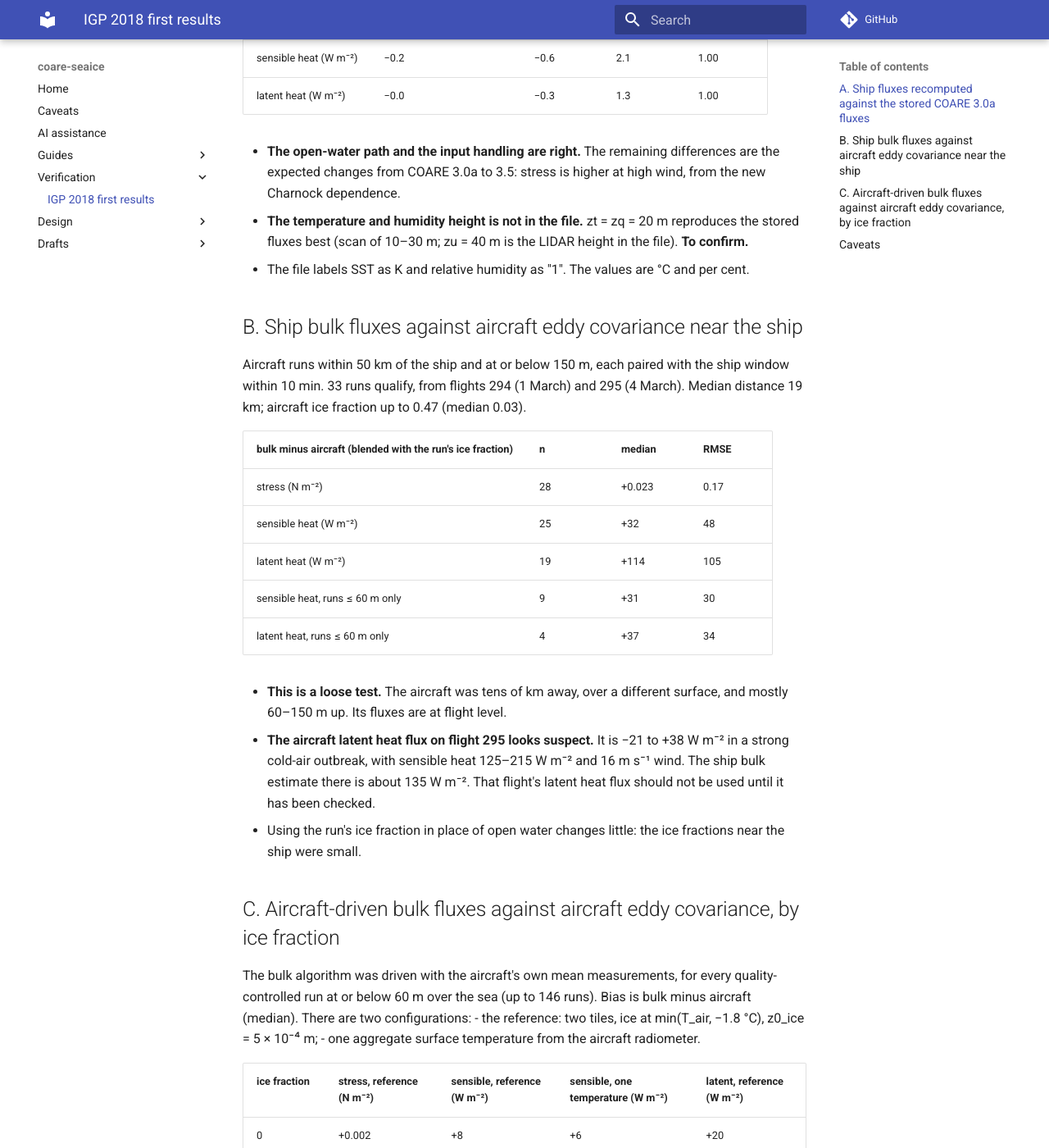
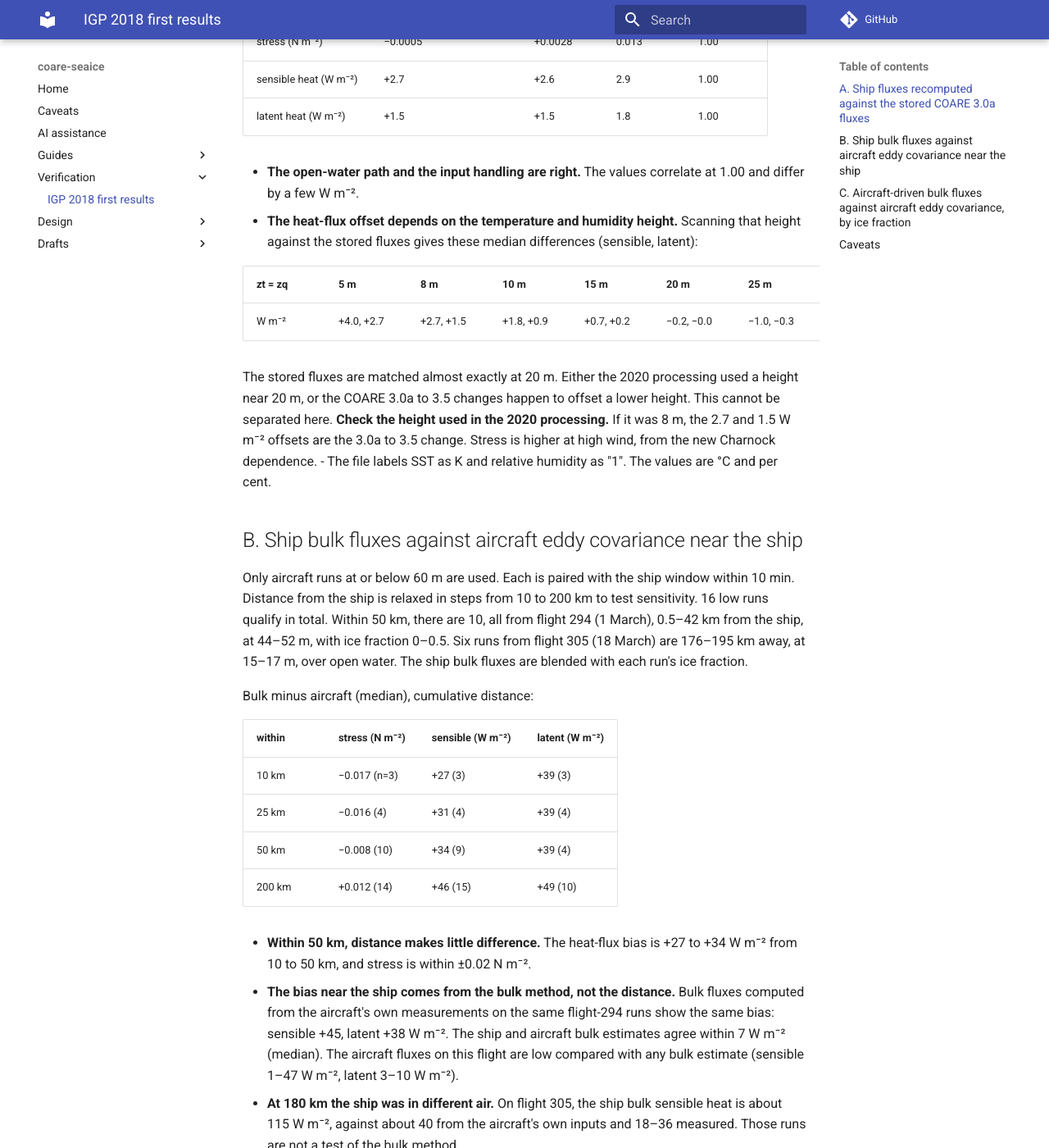
Before and after one commit to cbarrell16/coare-seaice, an MkDocs documentation site: the page built from docs/verification/igp_2018.md, in a window 1280 px wide and 1400 px high, scrolled down 534 px. Shown: the whole window at 82% size. Built offline with MkDocs 1.6.1 and Material for MkDocs 9.7.7, drawn with Linux system fonts in a browser that asks for light colours; comment, search, counter and statistics services are not loaded; some of the changed text lies outside the part shown.

Commit message:
IGP verification: T/RH at 8 m, aircraft runs at or below 60 m, distance sensitivity
The Alliance temperature/humidity sensors are about 8 m above sea level (Chris).
Part B uses only runs at or below 60 m, reports cumulative distance limits from
10 to 200 km, and compares with aircraft-driven bulk fluxes on the same runs.

Co-Authored-By: Claude Opus 5.5 <noreply@anthropic.com>
Claude-Session: https://claude.ai/code/session_01DNvuKCWFfK13TfXsn5zdLC

```diff
--- a/docs/verification/igp_2018.md
+++ b/docs/verification/igp_2018.md
@@ -11,45 +11,66 @@ results.*
 
 The ship file holds bulk fluxes made with COARE 3.0a in 2020. coare-seaice (open
 water, COARE 3.5 through `pycoare`) was run on the same measured inputs, for the 3467
-10-min windows at sea that have every input measured.
+10-min windows at sea that have every input measured. Heights: wind 40 m (LIDAR, from
+the file); temperature and humidity about 8 m above sea level (from the ship team; not
+in the file).
 
 | | new minus stored: median | mean | RMSE | r |
 |---|---|---|---|---|
-| stress (N m⁻²) | −0.0012 | +0.0017 | 0.012 | 1.00 |
-| sensible heat (W m⁻²) | −0.2 | −0.6 | 2.1 | 1.00 |
-| latent heat (W m⁻²) | −0.0 | −0.3 | 1.3 | 1.00 |
+| stress (N m⁻²) | −0.0005 | +0.0028 | 0.013 | 1.00 |
+| sensible heat (W m⁻²) | +2.7 | +2.6 | 2.9 | 1.00 |
+| latent heat (W m⁻²) | +1.5 | +1.5 | 1.8 | 1.00 |
 
-- **The open-water path and the input handling are right.** The remaining differences
-  are the expected changes from COARE 3.0a to 3.5: stress is higher at high wind, from
-  the new Charnock dependence.
-- **The temperature and humidity height is not in the file.** zt = zq = 20 m reproduces
-  the stored fluxes best (scan of 10–30 m; zu = 40 m is the LIDAR height in the file).
-  **To confirm.**
+- **The open-water path and the input handling are right.** The values correlate at
+  1.00 and differ by a few W m⁻².
+- **The heat-flux offset depends on the temperature and humidity height.** Scanning that
+  height against the stored fluxes gives these median differences (sensible, latent):
+
+  | zt = zq | 5 m | 8 m | 10 m | 15 m | 20 m | 25 m | 30 m |
+  |---|---|---|---|---|---|---|---|
+  | W m⁻² | +4.0, +2.7 | +2.7, +1.5 | +1.8, +0.9 | +0.7, +0.2 | −0.2, −0.0 | −1.0, −0.3 | −1.8, −0.5 |
+
+  The stored fluxes are matched almost exactly at 20 m. Either the 2020 processing used
+  a height near 20 m, or the COARE 3.0a to 3.5 changes happen to offset a lower height.
+  This cannot be separated here. **Check the height used in the 2020 processing.** If it
+  was 8 m, the 2.7 and 1.5 W m⁻² offsets are the 3.0a to 3.5 change. Stress is higher at
+  high wind, from the new Charnock dependence.
 - The file labels SST as K and relative humidity as "1". The values are °C and per
   cent.
 
 ## B. Ship bulk fluxes against aircraft eddy covariance near the ship
 
-Aircraft runs within 50 km of the ship and at or below 150 m, each paired with the ship
-window within 10 min. 33 runs qualify, from flights 294 (1 March) and 295 (4 March).
-Median distance 19 km; aircraft ice fraction up to 0.47 (median 0.03).
+Only aircraft runs at or below 60 m are used. Each is paired with the ship window within
+10 min. Distance from the ship is relaxed in steps from 10 to 200 km to test
+sensitivity. 16 low runs qualify in total. Within 50 km, there are 10, all from flight
+294 (1 March), 0.5–42 km from the ship, at 44–52 m, with ice fraction 0–0.5. Six runs
+from flight 305 (18 March) are 176–195 km away, at 15–17 m, over open water. The ship
+bulk fluxes are blended with each run's ice fraction.
 
-| bulk minus aircraft (blended with the run's ice fraction) | n | median | RMSE |
+Bulk minus aircraft (median), cumulative distance:
+
+| within | stress (N m⁻²) | sensible (W m⁻²) | latent (W m⁻²) |
 |---|---|---|---|
-| stress (N m⁻²) | 28 | +0.023 | 0.17 |
-| sensible heat (W m⁻²) | 25 | +32 | 48 |
-| latent heat (W m⁻²) | 19 | +114 | 105 |
-| sensible heat, runs ≤ 60 m only | 9 | +31 | 30 |
-| latent heat, runs ≤ 60 m only | 4 | +37 | 34 |
+| 10 km | −0.017 (n=3) | +27 (3) | +39 (3) |
+| 25 km | −0.016 (4) | +31 (4) | +39 (4) |
+| 50 km | −0.008 (10) | +34 (9) | +39 (4) |
+| 200 km | +0.012 (14) | +46 (15) | +49 (10) |
 
-- **This is a loose test.** The aircraft was tens of km away, over a different
-  surface, and mostly 60–150 m up. Its fluxes are at flight level.
-- **The aircraft latent heat flux on flight 295 looks suspect.** It is −21 to +38 W m⁻²
-  in a strong cold-air outbreak, with sensible heat 125–215 W m⁻² and 16 m s⁻¹ wind.
-  The ship bulk estimate there is about 135 W m⁻². That flight's latent heat flux
-  should not be used until it has been checked.
-- Using the run's ice fraction in place of open water changes little: the ice fractions
-  near the ship were small.
+- **Within 50 km, distance makes little difference.** The heat-flux bias is +27 to
+  +34 W m⁻² from 10 to 50 km, and stress is within ±0.02 N m⁻².
+- **The bias near the ship comes from the bulk method, not the distance.** Bulk fluxes
+  computed from the aircraft's own measurements on the same flight-294 runs show the same
+  bias: sensible +45, latent +38 W m⁻². The ship and aircraft bulk estimates agree within
+  7 W m⁻² (median). The aircraft fluxes on this flight are low compared with any bulk
+  estimate (sensible 1–47 W m⁻², latent 3–10 W m⁻²).
+- **At 180 km the ship was in different air.** On flight 305, the ship bulk sensible heat
+  is about 115 W m⁻², against about 40 from the aircraft's own inputs and 18–36 measured.
+  Those runs are not a test of the bulk method.
+- **This is a loose test.** There are few runs, mostly from one flight, the surfaces
+  differ, and the aircraft fluxes are at flight level.
+- Earlier runs at 60–150 m are excluded. They included flight 295, where the aircraft
+  latent heat flux looked suspect: −21 to +38 W m⁻² in a strong cold-air outbreak with
+  sensible heat 125–215 W m⁻². That should still be checked.
 
 ## C. Aircraft-driven bulk fluxes against aircraft eddy covariance, by ice fraction
 
```
Also changed, not shown: CHANGELOG.md (+8 -0 lines), TASKS.md (+1 -1 lines), 1 other file.
